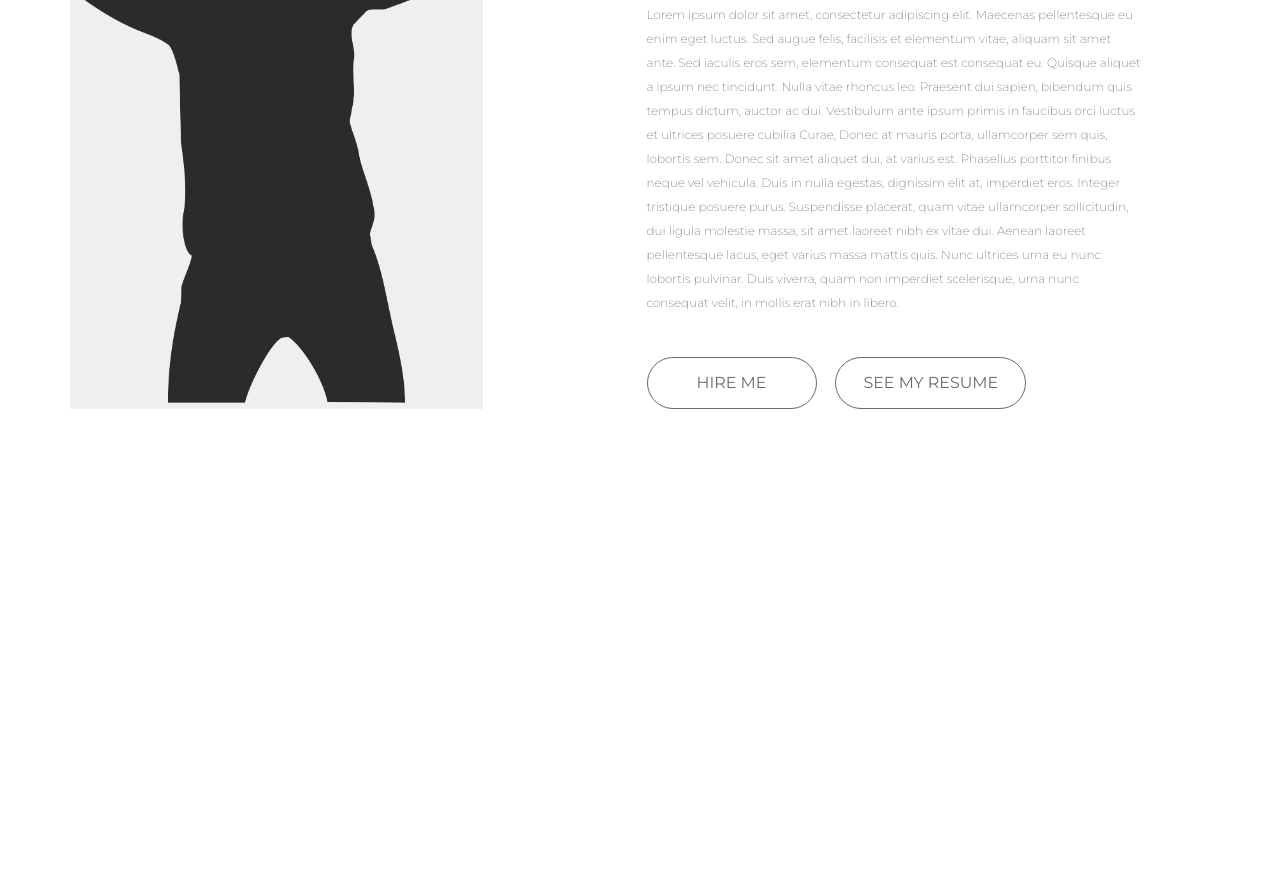
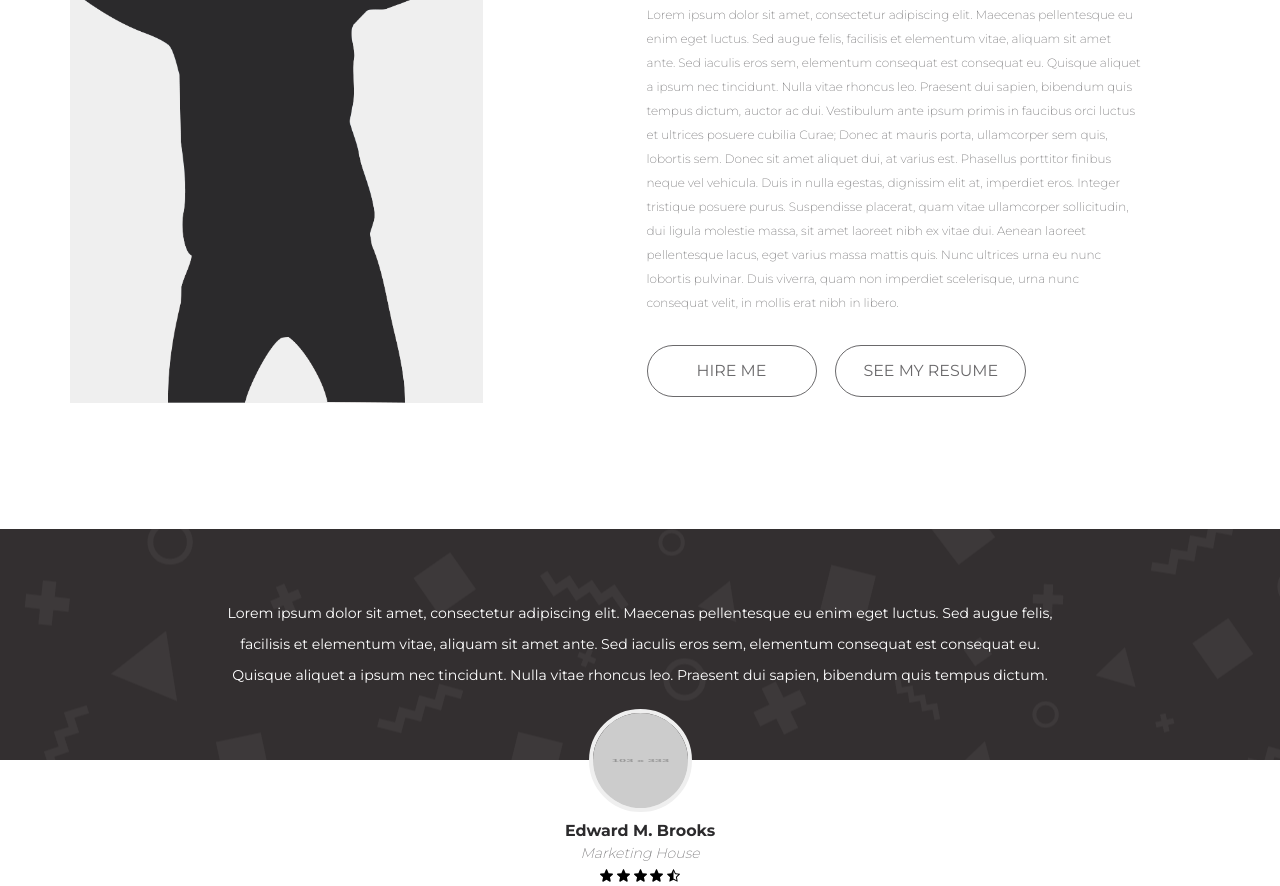
Before and after one commit to Maximovix/Portfolio-Template-Site5, a plain HTML site: page index.html in a window 1280 px wide. Shown: the part 2324-3210 px from the top of the page. Before the commit the page ends 2859 px from the top, so only its background shows below. Drawn offline with Linux system fonts and the light colour scheme; placeholder pictures from the web are drawn by us.

Commit message:
Block reviews

```diff
--- a/assets/style/blocks/about_me.less
+++ b/assets/style/blocks/about_me.less
@@ -69,7 +69,7 @@
 	line-height: 2;
 	color: @gray;
 
-	margin-bottom: 2.8rem;
+	margin-bottom: 2rem;
 }
 
 .img {
--- /dev/null
+++ b/assets/style/blocks/reviews.less
@@ -0,0 +1,61 @@
+//main: ../style.less;
+
+.reviews {
+	padding: 4.6rem 0;
+	position: relative;
+
+	background: #332F30 url("../images/reviews/Symbol 3 – 1.png") center no-repeat;
+}
+
+.reviews_item {
+	width: 100%;
+	max-width: 830px;
+	margin: 0 auto;
+}
+
+.reviews_text {
+	font-size: .94rem;
+	line-height: 2.2;
+	color: #fff;
+
+	text-align: center;
+}
+
+.reviews_author {
+	width: 100%;
+	margin-top: -51px;
+
+	position: absolute;
+	top: 100%;
+	left: 0;
+	z-index: 1;
+
+	text-align: center;
+}
+
+.reviews_photo {
+	display: block;
+	margin: 0 auto .6rem;
+
+	width: 103px;
+	height: 103px;
+	border-radius: 50%;
+	border: 4px solid #EFEFEF;
+}
+
+.reviews_name {
+	font-size: 1.06rem;
+	font-weight: 700;
+	color: @black;
+
+	margin-bottom: .3rem;
+}
+
+.reviews_company {
+	font-size: .94rem;
+	font-style: italic;
+	font-weight: 300;
+	color: @gray;
+
+	margin-bottom: .3rem;
+}
--- a/assets/style/style.less
+++ b/assets/style/style.less
@@ -40,3 +40,4 @@ h6 {
 @import 'blocks/button.less';
 @import 'blocks/works.less';
 @import 'blocks/about_me.less';
+@import 'blocks/reviews.less';
--- a/index.html
+++ b/index.html
@@ -218,6 +218,29 @@
 		</div>
 	</section> <!-- about_me -->
 
+	<div class="reviews">
+		<div class="container">
+			<div class="reviews_item">
+				<div class="reviews_text">Lorem ipsum dolor sit amet, consectetur adipiscing elit. Maecenas pellentesque eu enim eget luctus. Sed augue felis, facilisis et elementum vitae, aliquam sit amet ante. Sed iaculis eros sem, elementum consequat est consequat eu. Quisque aliquet a ipsum nec tincidunt. Nulla vitae rhoncus leo. Praesent dui sapien, bibendum quis tempus dictum.
+				</div>
+				<div class="reviews_author">
+					<img class="reviews_photo" src="https://placehold.it/103/333" alt="">
+					<div class="reviews_name">Edward M. Brooks</div>
+					<div class="reviews_company">Marketing House</div>
+					<div class="reviews_rating">
+						<img width="13" height="13" class="reviews_star" src="assets/images/reviews/star.svg" alt="">
+						<img width="13" height="13" class="reviews_star" src="assets/images/reviews/star.svg" alt="">
+						<img width="13" height="13" class="reviews_star" src="assets/images/reviews/star.svg" alt="">
+						<img width="13" height="13" class="reviews_star" src="assets/images/reviews/star.svg" alt="">
+						<img width="13" height="13" class="reviews_star" src="assets/images/reviews/starhalf.svg" alt="">
+
+					</div>
+				</div>
+			</div> <!-- .reviews_item -->
+		</div>
+	</div> <!-- reviwes -->
+
 <script type="text/javascript" src="assets/js/app.js"></script>
+
 </body>
 </html>
```
Also changed, not shown: assets/images/reviews/Symbol 3 – 1.png (added), assets/images/reviews/star.svg (added), assets/images/reviews/starhalf.svg (added), assets/style/style.css.
